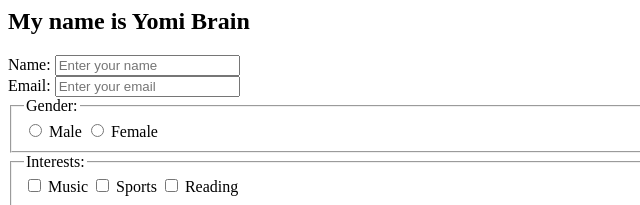
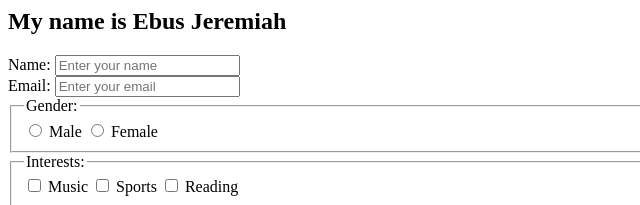
Before and after one commit to yomibrain/brain, a plain HTML site: page index.html in a window 1280 px wide. Shown: the top 205 px of the page, 0-640 px from the left. Drawn offline with Linux system fonts and the light colour scheme.

Commit message:
new name

```diff
--- a/index.html
+++ b/index.html
@@ -5,7 +5,7 @@
     <title>Introduction to Gits</title>
 </head>
 <body>
-    <h2>My name is Yomi Brain</h2>
+    <h2>My name is Ebus Jeremiah</h2>
     <form>
         <label for="name">Name:</label>
         <input type="text" id="name" name="name" placeholder="Enter your name"><br>
```
